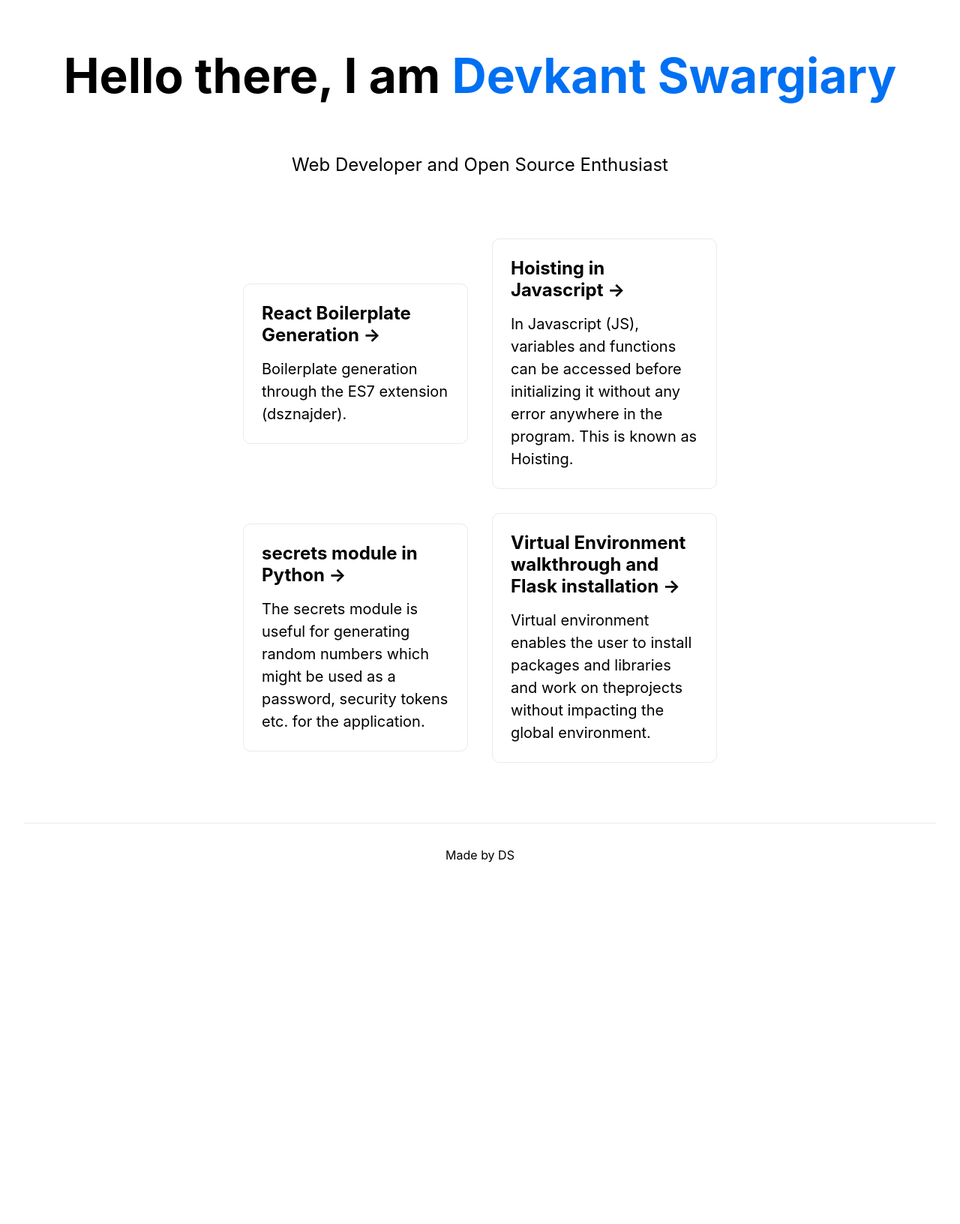
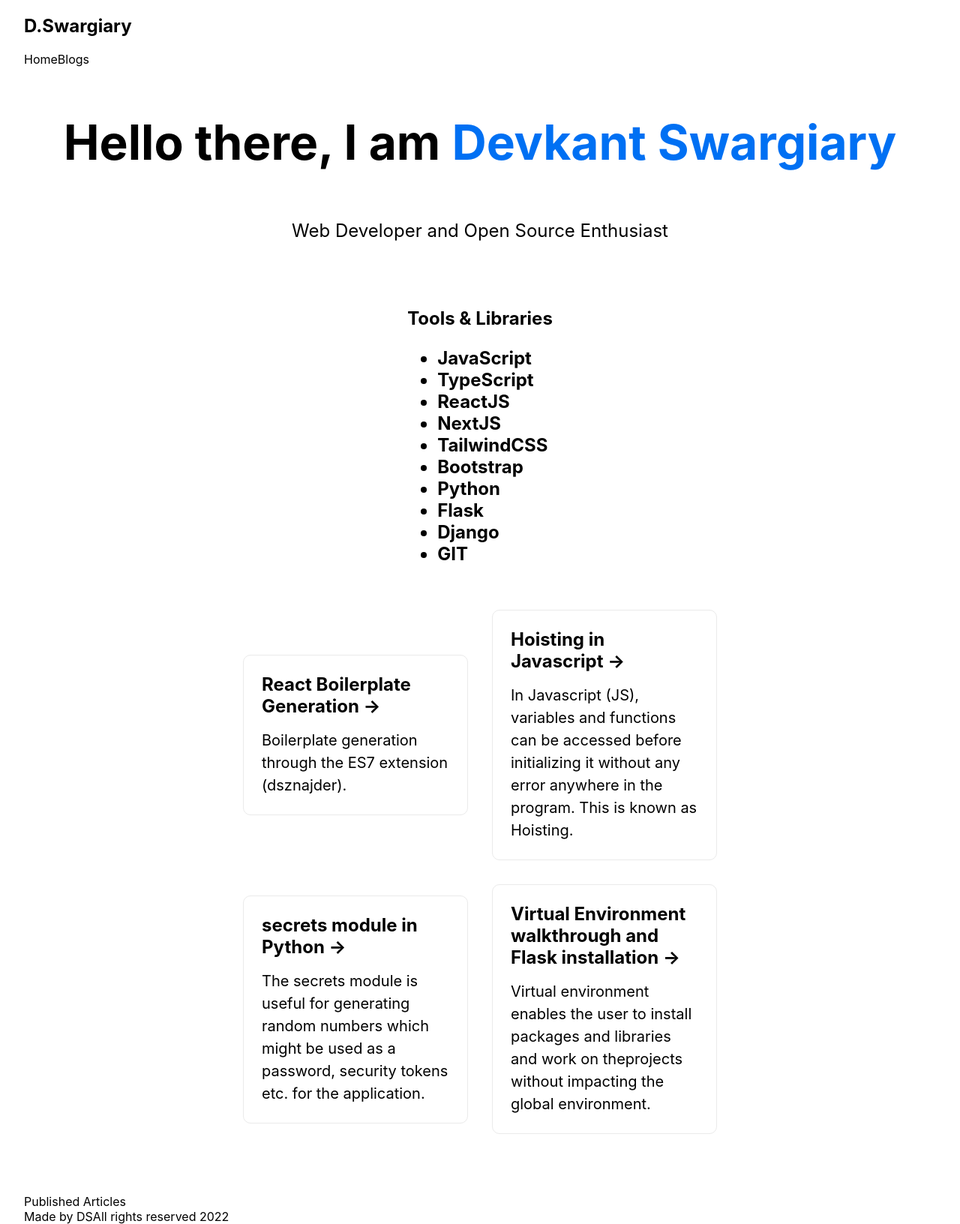
Before and after one commit to Devkant21/Portfolio_DS, a Next.js app: page / in a window 1280 px wide. Shown: the whole page at 75% size. Before the commit the page ends 1182 px from the top, so only its background shows below. Built offline with nearby package versions, Linux system fonts and the light colour scheme.

Commit message:
Added Navbar

```diff
--- /dev/null
+++ b/components/Footer.js
@@ -0,0 +1,10 @@
+const Footer = () => {
+    return (
+        <div>
+            Made by DS<a href="https://twitter.com/devkant21"></a>
+            All rights reserved 2022
+        </div>
+    );
+}
+
+export default Footer;
--- /dev/null
+++ b/components/Navbar.js
@@ -0,0 +1,18 @@
+import Link from "next/link";
+
+
+
+const Navbar = () => {
+    return (
+        <nav>
+            <div className="logo">
+                <h1>D.Swargiary</h1>
+            </div>
+            <Link href="/"><a>Home</a></Link>
+            <Link href="/blog"><a>Blogs</a></Link>
+        </nav>
+
+    );
+}
+
+export default Navbar
--- /dev/null
+++ b/pages/index.js
@@ -0,0 +1,83 @@
+// import type { NextPage } from 'next'
+import Head from 'next/head'
+import Image from 'next/image'
+import styles from '../styles/Home.module.css'
+import Navbar from '../components/Navbar'
+import Footer from '../components/Footer'
+import Link  from 'next/link'
+
+// const Home : NextPage = () => {
+const Home = () => {
+  return (
+    <div className={styles.container}>
+      <Head>
+        <title>Mark 1</title>
+        <meta name="description" content="programming blogs, frontend" />
+        <link rel="icon" href="/favicon.ico" />
+      </Head>
+
+      <Navbar />
+
+      <main className={styles.main}>
+        <h1 className={styles.title}>
+          Hello there, I am <a href="https://github.com/Devkant21">Devkant Swargiary</a>
+        </h1>
+
+        <p className={styles.description}>
+          Web Developer and Open Source Enthusiast{' '}
+          {/* <code className={styles.code}>pages/index.tsx</code> */}
+        </p>
+        <h2>Tools & Libraries
+            <ul>
+              <li>JavaScript</li>
+              <li>TypeScript</li>
+              <li>ReactJS</li>
+              <li>NextJS</li>
+              <li>TailwindCSS</li>
+              <li>Bootstrap</li>
+              <li>Python</li>
+              <li>Flask</li>
+              <li>Django</li>
+              <li>GIT</li>
+              </ul>
+        </h2>
+
+        <div className={styles.grid}>
+          <a href="https://dev21.hashnode.dev/react-boilerplate-generation" className={styles.card}>
+            <h2>React Boilerplate Generation &rarr;</h2>
+            <p>Boilerplate generation through the ES7 extension (dsznajder).</p>
+          </a>
+
+          <a href="https://dev21.hashnode.dev/hoisting-in-javascript" className={styles.card}>
+            <h2>Hoisting in Javascript &rarr;</h2>
+            <p>In Javascript (JS), variables and functions can be accessed before initializing it without any error anywhere in the program. This is known as Hoisting.</p>
+          </a>
+
+          <a
+            href="https://dev21.hashnode.dev/secrets-module-in-python"
+            className={styles.card}
+          >
+            <h2>secrets module in Python &rarr;</h2>
+            <p>The secrets module is useful for generating random numbers which might be used as a password, security tokens etc. for the application.</p>
+          </a>
+
+          <a
+            href="https://dev21.hashnode.dev/virtual-environment-walkthrough-and-flask-installation"
+            className={styles.card}
+          >
+            <h2>Virtual Environment walkthrough and Flask installation  &rarr;</h2>
+            <p>
+            Virtual environment enables the user to install packages and libraries and work on theprojects without impacting the global environment.
+            </p>
+          </a>
+        </div>
+      </main>
+      <Link href="/blog">
+          <a>Published Articles</a>
+      </Link>
+      <Footer />
+    </div>
+  )
+}
+
+export default Home
```
